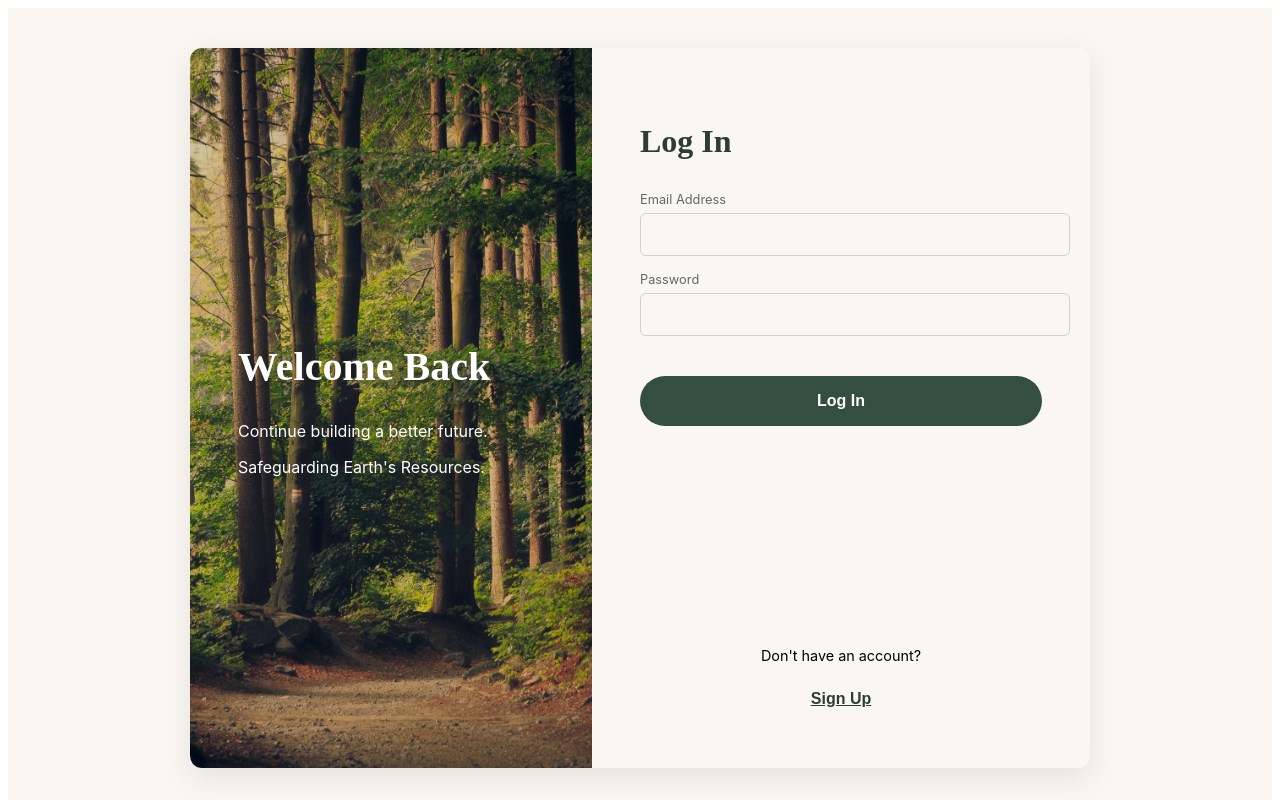
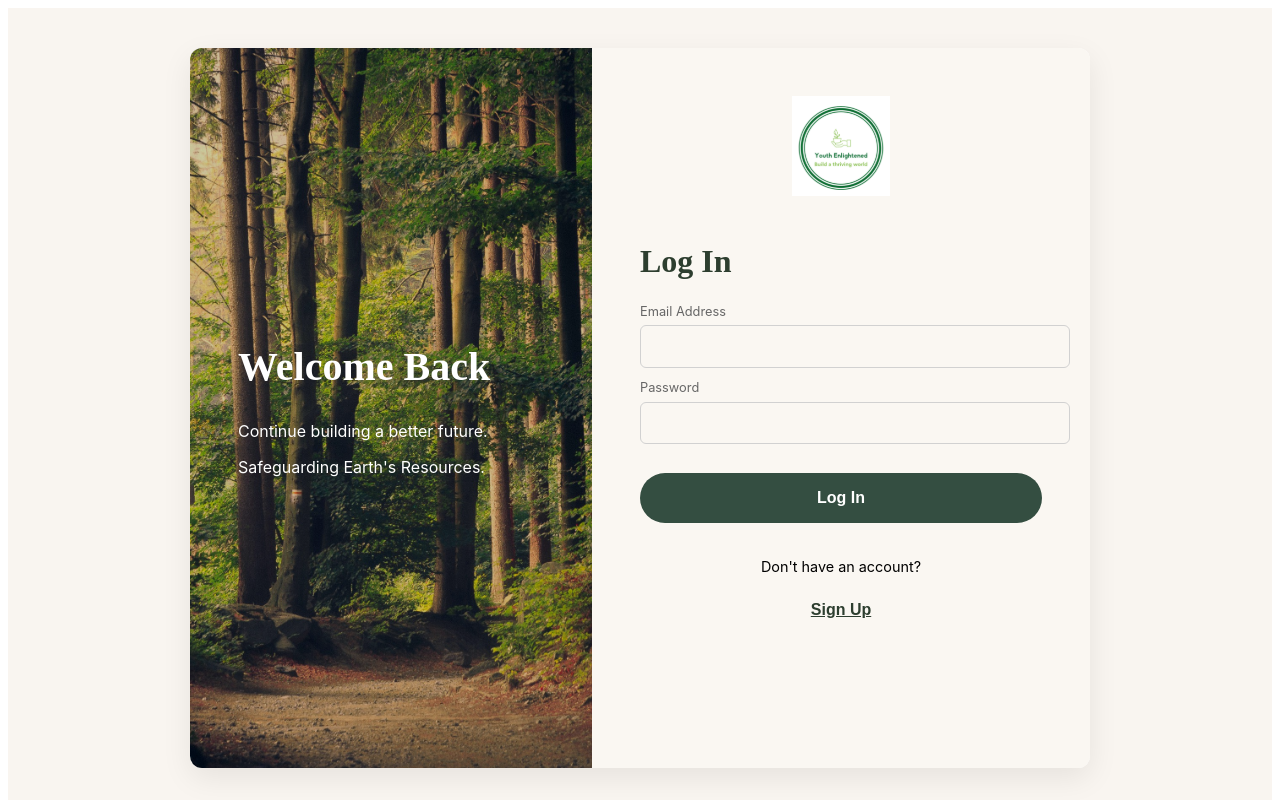
Before and after one commit to MJAlconcel8/secondharvest-c4, a React app in the folder frontend/: page / in a window 1280 px wide. Shown: the top 800 px of the page. Built offline with nearby package versions, Linux system fonts and the light colour scheme; the HTML template or start-up script is replaced by a standard one.

Commit message:
added logo on auth screen

```diff
--- a/frontend/src/App.jsx
+++ b/frontend/src/App.jsx
@@ -1,5 +1,5 @@
 import React from 'react';
-import { BrowserRouter as Router, Routes, Route } from 'react-router-dom';
+import { BrowserRouter as Router, Routes, Route, useLocation } from 'react-router-dom';
 import AuthScreen from './pages/AuthScreen/AuthScreen';
 import Home from './pages/Home/Home';
 import SecondHarvest from './components/SecondHarvest/SecondHarvest';
@@ -9,9 +9,11 @@ import Events from './pages/Events/Events';
 import Calendar from './pages/Calendar/Calendar';
 import Footer from './components/Footer/Footer';
 
-function App() {
+const AppLayout = () => {
+  const location = useLocation()
+  const hideFooter = location.pathname === '/'
+
   return (
-    <Router>
     <div className="container">
       <Routes>
         <Route path="/" element={<AuthScreen />} />
@@ -22,10 +24,17 @@ function App() {
         <Route path="/events" element={<Events />} />
         <Route path="/calendar" element={<Calendar />} />
       </Routes>
-        <Footer />
+      {!hideFooter && <Footer />}
     </div>
+  )
+}
+
+function App() {
+  return (
+    <Router>
+      <AppLayout />
     </Router>
-  );
+  )
 }
 
 export default App;
--- a/frontend/src/pages/AuthScreen/AuthScreen.jsx
+++ b/frontend/src/pages/AuthScreen/AuthScreen.jsx
@@ -3,6 +3,7 @@ import { useNavigate } from 'react-router-dom';
 import Button from '../../components/Button/Button';
 import ErrorModal from '../../components/ErrorModal/ErrorModal';
 import { userService } from '../../services/userService';
+import logo from '../../assets/YouthEnlightened.svg';
 import './AuthScreen.scss';
 
 
@@ -106,7 +107,10 @@ const AuthScreen = () => {
         </div>
 
         {/* /* Left Side of Login/Signup Screen */}
-        <div className="form-panel">
+        <div className={`form-panel${isLogin ? '' : ' form-panel--register'}`}>
+          <div className="auth-logo">
+            <img src={logo} alt="Second Harvest Logo" />
+          </div>
           <h2>{isLogin ? "Log In" : "Create Account"}</h2>
 
           {message && <p className="status-message">{message}</p>}
--- a/frontend/src/pages/AuthScreen/AuthScreen.scss
+++ b/frontend/src/pages/AuthScreen/AuthScreen.scss
@@ -63,16 +63,29 @@ $border-color: #d1d1d1;
       background-color: $input-bg;
       display: flex;
       flex-direction: column;
+      justify-content: flex-start;
+
+      .auth-logo {
+        display: flex;
+        justify-content: center;
+        margin-bottom: 1.25rem;
+
+        img {
+          height: 100px;
+          width: auto;
+          object-fit: contain;
+        }
+      }
 
       h2 {
         font-family: 'Playfair Display', serif;
         font-size: 2rem;
         color: $text-dark;
-        margin-bottom: 2rem;
+        margin-bottom: 1.5rem;
       }
 
       .form-group {
-        margin-bottom: 1rem;
+        margin-bottom: 0.8rem;
 
         label {
           display: block;
@@ -98,7 +111,7 @@ $border-color: #d1d1d1;
         border: none;
         border-radius: 50px;
         cursor: pointer;
-        margin-top: 1.5rem;
+        margin-top: 1rem;
         font-weight: 600;
         transition: opacity 0.2s;
 
@@ -107,7 +120,7 @@ $border-color: #d1d1d1;
 
       .toggle-text {
         text-align: center;
-        margin-top: auto;
+        margin-top: 1.25rem;
         font-size: 0.9rem;
 
         button {
@@ -120,5 +133,27 @@ $border-color: #d1d1d1;
         }
       }
     }
+
+    .form-panel--register {
+      .auth-logo {
+        margin-bottom: 0.75rem;
+      }
+
+      h2 {
+        margin-bottom: 1rem;
+      }
+
+      .form-group {
+        margin-bottom: 0.7rem;
+      }
+
+      .submit-btn {
+        margin-top: 0.8rem;
+      }
+
+      .toggle-text {
+        margin-top: 1rem;
+      }
+    }
   }
 }
```
Lines whose indentation alone changed are shown as unchanged.
